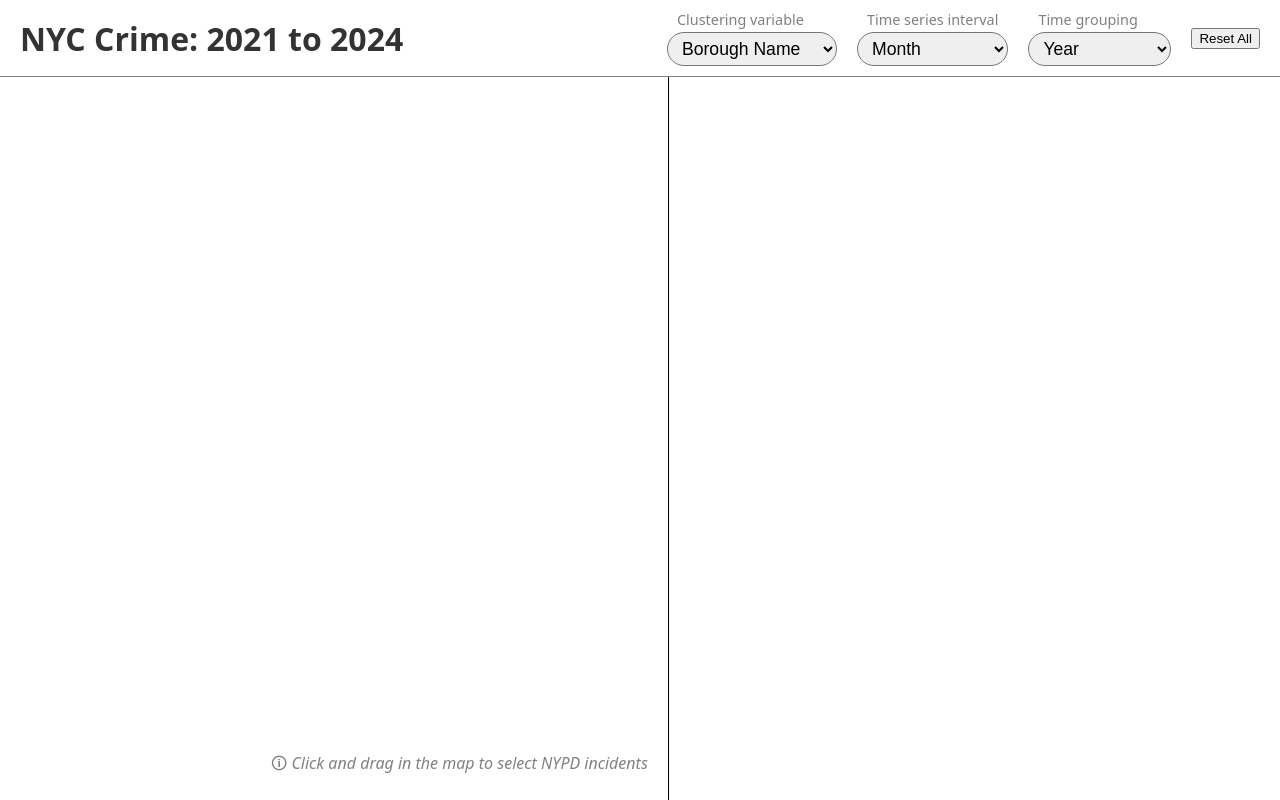
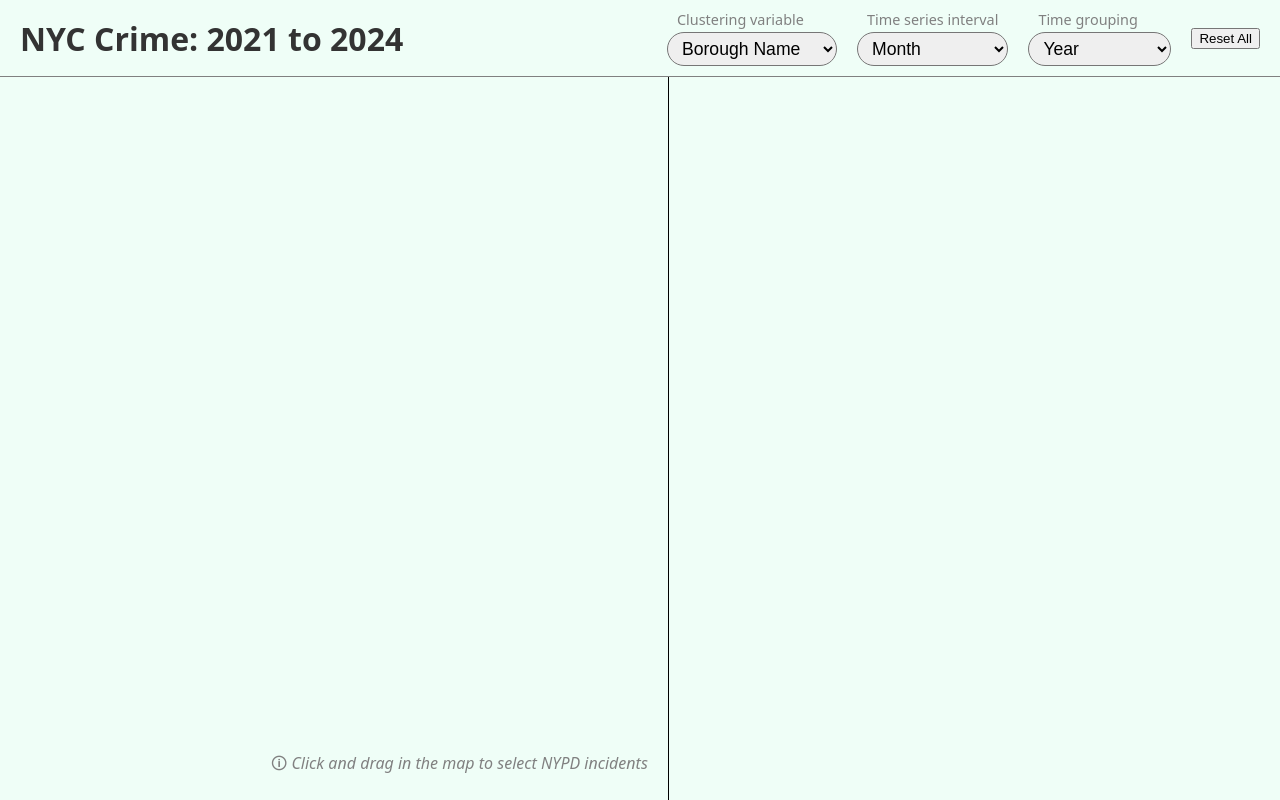
Before and after one commit to anltran/cse564-project, a website: page index.html in a window 1280 px wide. Drawn offline with nearby package versions, Linux system fonts and the light colour scheme; no server answers.

Commit message:
Set background color

```diff
--- a/index.css
+++ b/index.css
@@ -9,6 +9,7 @@
     height: 100vh;
     display: flex;
     flex-direction: column;
+    background-color: #EFFEF7;
 }
 
 .main-header {
```
